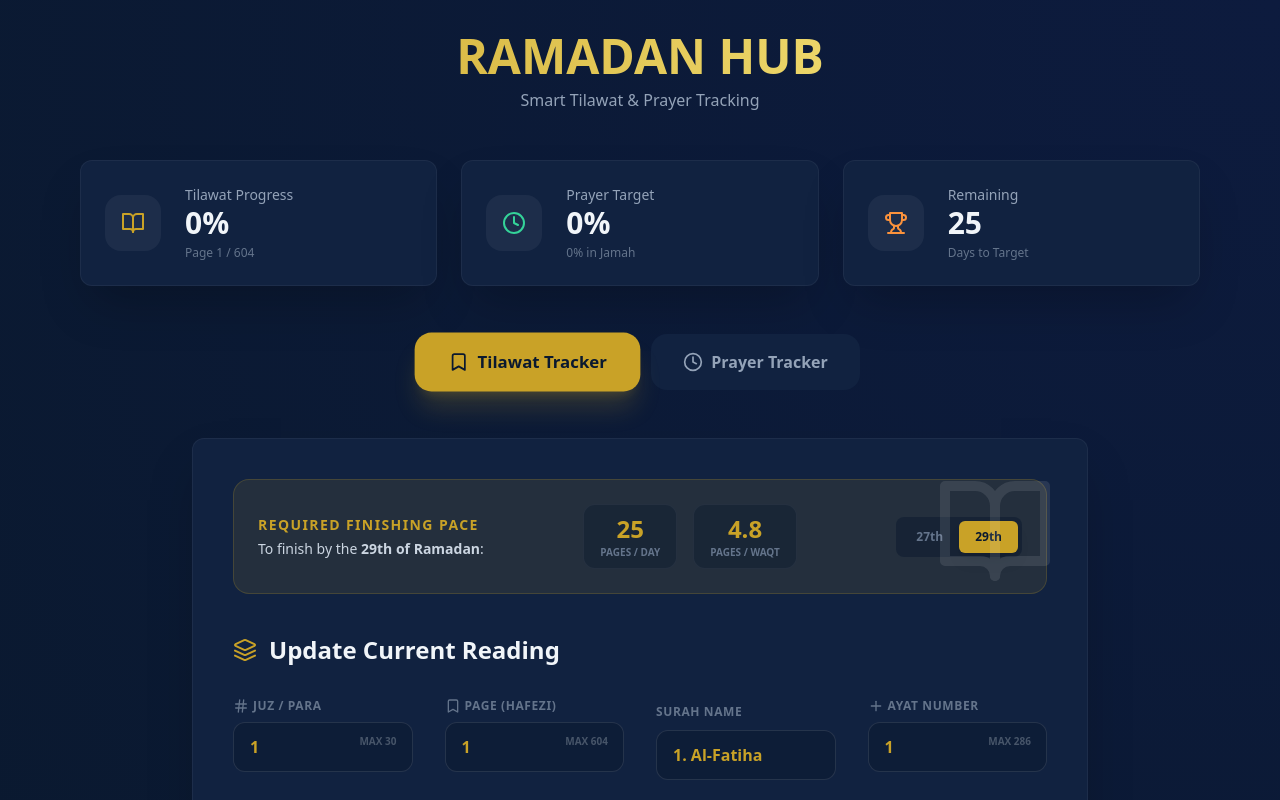
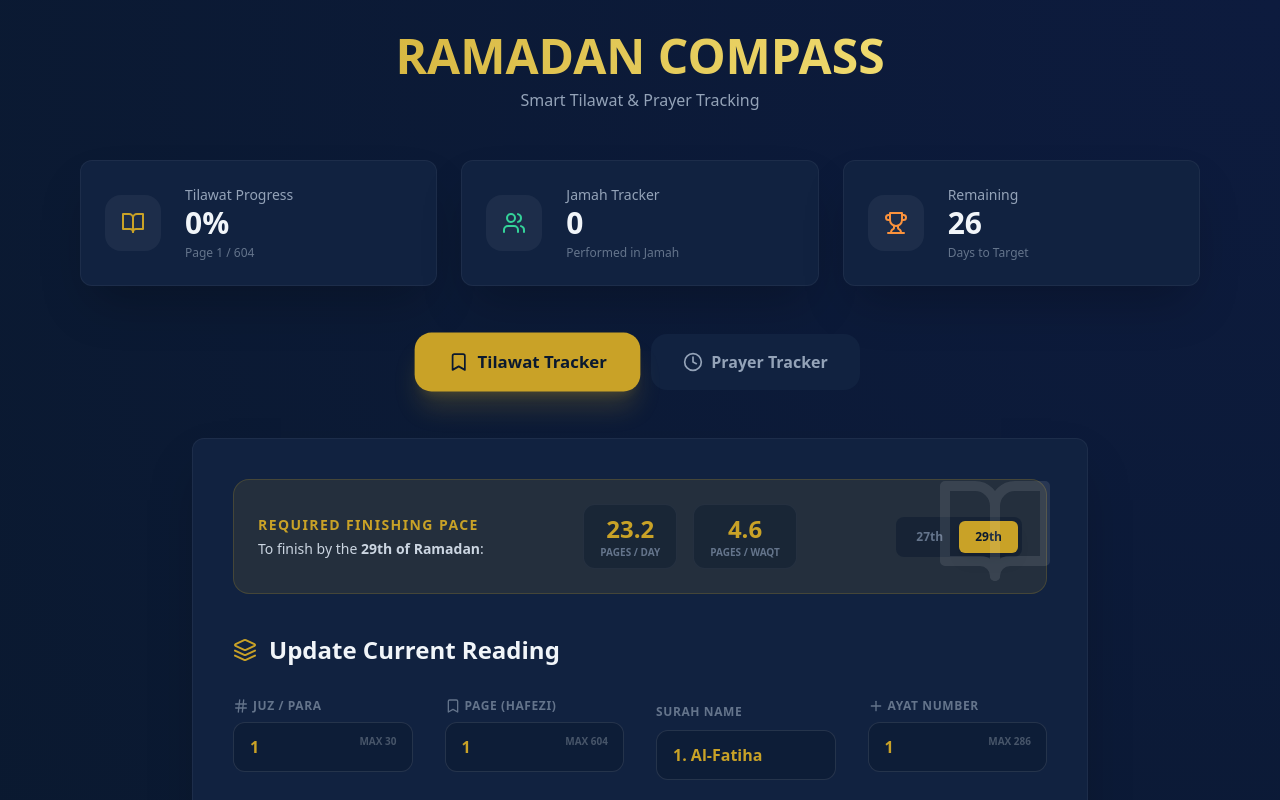
Before and after one commit to saajiidi/Ramadan-Tracker, a React (Vite) app: page / in a window 1280 px wide. Shown: the top 800 px of the page. Built offline with nearby package versions, Linux system fonts and the light colour scheme.

Commit message:
Fix Vercel permission error and rebrand to Ramadan Compass

```diff
--- a/index.html
+++ b/index.html
@@ -5,7 +5,7 @@
     <meta charset="UTF-8" />
     <link rel="icon" type="image/svg+xml" href="/vite.svg" />
     <meta name="viewport" content="width=device-width, initial-scale=1.0" />
-    <title>Ramadan Hub | Premium Tracker</title>
+    <title>Ramadan Compass</title>
     <link href="https://fonts.googleapis.com/css2?family=Outfit:wght@300;400;500;600;700;800;900&display=swap"
         rel="stylesheet">
 </head>
--- a/package.json
+++ b/package.json
@@ -5,7 +5,7 @@
   "type": "module",
   "scripts": {
     "dev": "vite",
-    "build": "npx vite build",
+    "build": "node node_modules/vite/bin/vite.js build",
     "lint": "eslint . --ext js,jsx --report-unused-disable-directives --max-warnings 0",
     "preview": "vite preview"
   },
--- a/src/App.jsx
+++ b/src/App.jsx
@@ -103,15 +103,20 @@ const App = () => {
     const getTilawatPace = () => {
         const todayObj = new Date();
         const ramadanStart = new Date('2026-02-19');
-        const diffTime = todayObj - ramadanStart;
-        const currentRamadanDay = Math.ceil(diffTime / (1000 * 60 * 60 * 24));
 
-        const daysLeft = targetDay - (currentRamadanDay > 0 ? currentRamadanDay : 0);
-        const pagesLeft = 604 - quranState.page;
+        // Reset hours to compare dates clearly
+        const d1 = new Date(todayObj.getFullYear(), todayObj.getMonth(), todayObj.getDate());
+        const d2 = new Date(ramadanStart.getFullYear(), ramadanStart.getMonth(), ramadanStart.getDate());
 
-        if (daysLeft <= 0) return { daily: pagesLeft, perWaqt: Math.ceil(pagesLeft / 5), daysLeft: 0 };
+        const diffDays = Math.floor((d1 - d2) / (1000 * 60 * 60 * 24));
+        const currentRamadanDay = diffDays + 1; // Day 1, Day 2 etc.
 
-        const daily = Math.ceil(pagesLeft / daysLeft);
+        const daysLeft = targetDay - (currentRamadanDay > 0 ? currentRamadanDay - 1 : 0);
+        const pagesLeft = 605 - quranState.page; // 604 is total, but we include current page if not finished
+
+        if (daysLeft <= 1) return { daily: pagesLeft, perWaqt: (pagesLeft / 5).toFixed(1), daysLeft: Math.max(0, daysLeft) };
+
+        const daily = (pagesLeft / daysLeft).toFixed(1);
         const perWaqt = (pagesLeft / (daysLeft * 5)).toFixed(1);
 
         return { daily, perWaqt, daysLeft };
@@ -132,26 +137,13 @@ const App = () => {
         return acc;
     }, { performed: 0, jamah: 0 });
 
-    const prayerPercent = totalPossibleWaqt > 0 ? Math.round((prayerStats.performed / totalPossibleWaqt) * 100) : 0;
-
-    const toggleWaqt = (date, waqt, type = 'done') => {
+    const toggleWaqt = (date, waqt) => {
         setPrayerLogs(prev => {
             const dayLogs = prev[date] || {};
-            const updates = {};
-
-            if (type === 'done') {
-                const newState = !dayLogs[waqt];
-                updates[waqt] = newState;
-                if (!newState) updates[waqt + '_jamah'] = false; // Uncheck jamah if done is unchecked
-            } else {
-                const newState = !dayLogs[waqt + '_jamah'];
-                updates[waqt + '_jamah'] = newState;
-                if (newState) updates[waqt] = true; // Check done if jamah is checked
-            }
-
+            const key = waqt + '_jamah';
             return {
                 ...prev,
-                [date]: { ...dayLogs, ...updates }
+                [date]: { ...dayLogs, [key]: !dayLogs[key] }
             };
         });
     };
@@ -164,7 +156,7 @@ const App = () => {
                     animate={{ opacity: 1, y: 0 }}
                     className="text-5xl font-black text-gradient mb-2"
                 >
-                    RAMADAN HUB
+                    RAMADAN COMPASS
                 </motion.h1>
                 <p className="text-slate-400 font-medium">Smart Tilawat & Prayer Tracking</p>
             </header>
@@ -177,10 +169,10 @@ const App = () => {
                     subValue={`Page ${quranState.page} / 604`}
                 />
                 <StatCard
-                    icon={<Clock className="text-emerald-400" />}
-                    label="Prayer Target"
-                    value={`${prayerPercent}%`}
-                    subValue={`${prayerStats.performed > 0 ? Math.round((prayerStats.jamah / prayerStats.performed) * 100) : 0}% in Jamah`}
+                    icon={<Users className="text-emerald-400" />}
+                    label="Jamah Tracker"
+                    value={prayerStats.jamah}
+                    subValue="Performed in Jamah"
                 />
                 <StatCard
                     icon={<Trophy className="text-orange-400" />}
@@ -324,7 +316,7 @@ const App = () => {
                                 day={day}
                                 isToday={day.fullDate === today}
                                 logs={prayerLogs[day.fullDate] || {}}
-                                onToggle={(waqt, type) => toggleWaqt(day.fullDate, waqt, type)}
+                                onToggle={(waqt) => toggleWaqt(day.fullDate, waqt)}
                             />
                         ))}
                     </motion.div>
@@ -376,7 +368,6 @@ const TabButton = ({ active, onClick, icon, label }) => (
 );
 
 const PrayerDay = ({ day, logs, onToggle, isToday }) => {
-    const performedCount = WAQT_LIST.filter(w => logs[w]).length;
     const jamahCount = WAQT_LIST.filter(w => logs[w + '_jamah']).length;
 
     return (
@@ -390,32 +381,24 @@ const PrayerDay = ({ day, logs, onToggle, isToday }) => {
                     </div>
                 </div>
                 <div className="text-right">
-                    <p className="text-xl font-bold">{performedCount}/5</p>
-                    <p className="text-[10px] text-slate-500 uppercase">{jamahCount} in Jamah</p>
+                    <p className="text-xl font-bold">{jamahCount}/5</p>
+                    <p className="text-[10px] text-slate-500 uppercase">Jamah Done</p>
                 </div>
             </div>
 
             <div className="grid grid-cols-5 gap-2">
                 {WAQT_LIST.map(waqt => {
-                    const isDone = logs[waqt];
                     const isJamah = logs[waqt + '_jamah'];
                     return (
-                        <div key={waqt} className="flex flex-col gap-1">
-                            <button
-                                onClick={() => onToggle(waqt, 'done')}
-                                className={`flex flex-col items-center p-2 rounded-t-lg transition-all ${isDone ? 'bg-emerald-500/20 text-emerald-400' : 'bg-white/5 text-slate-600 hover:text-slate-400'}`}
-                            >
-                                <span className="text-[10px] font-bold mb-1">{waqt[0]}</span>
-                                <CheckCircle2 size={16} />
-                            </button>
-                            <button
-                                onClick={() => onToggle(waqt, 'jamah')}
-                                className={`flex items-center justify-center p-1 rounded-b-lg transition-all border-t border-white/5 ${isJamah ? 'bg-primary/20 text-primary' : 'bg-white/5 text-slate-700 hover:text-slate-500'}`}
-                                title="Performed in Jamah"
-                            >
-                                <Users size={12} />
-                            </button>
-                        </div>
+                        <button
+                            key={waqt}
+                            onClick={() => onToggle(waqt)}
+                            className={`flex flex-col items-center gap-1 p-3 rounded-xl transition-all ${isJamah ? 'bg-primary text-dark shadow-lg shadow-primary/20 scale-105' : 'bg-white/5 text-slate-600 hover:text-slate-400'}`}
+                            title={`Performed ${waqt} in Jamah`}
+                        >
+                            <span className="text-[10px] font-black">{waqt[0]}</span>
+                            <Users size={16} />
+                        </button>
                     );
                 })}
             </div>
```
Also changed, not shown: 1 other file (tests, documents, lock files or other folders).
